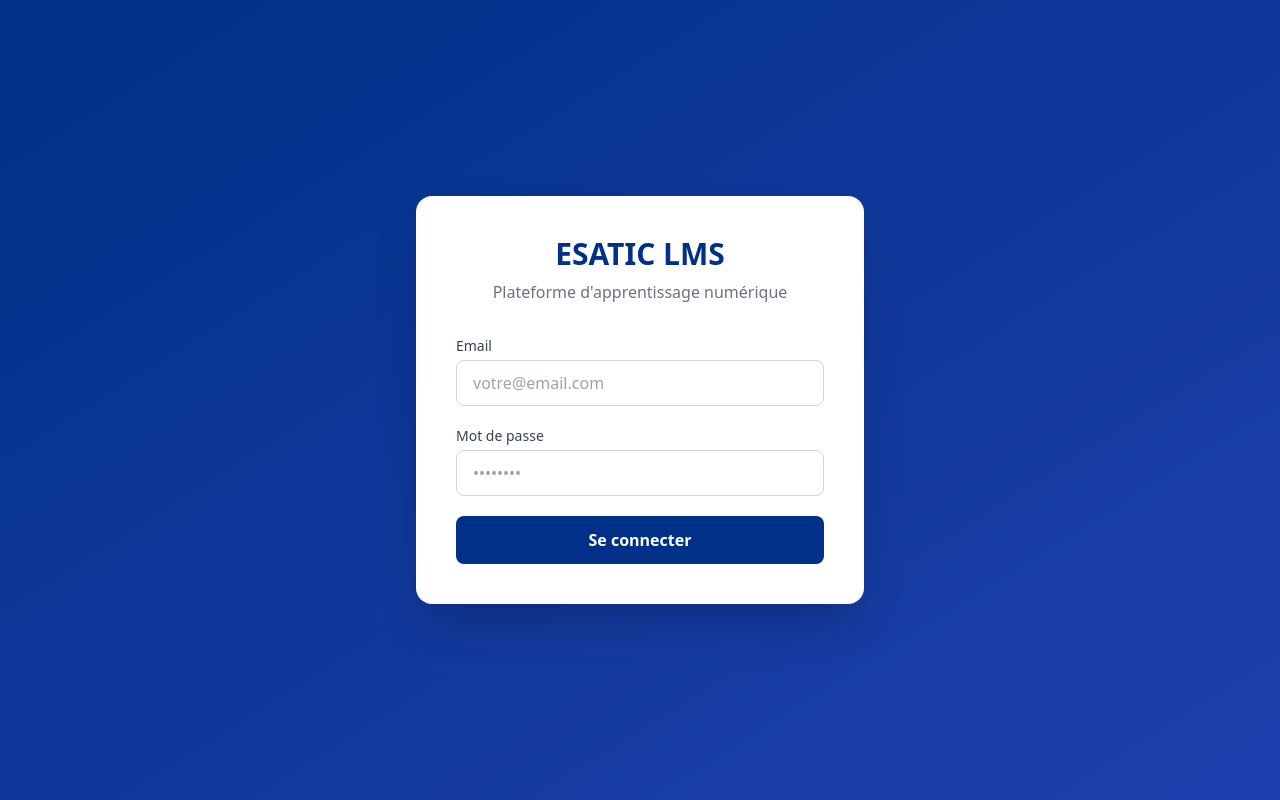
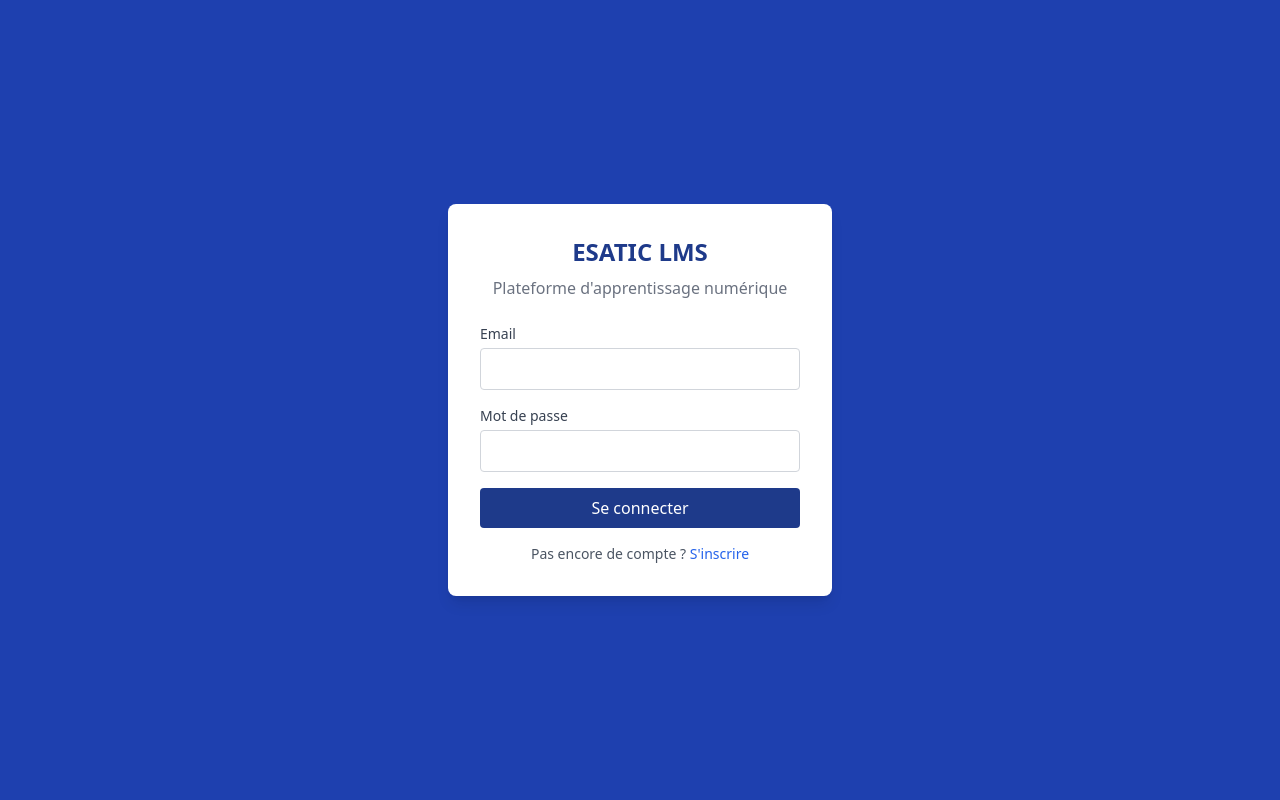
Before and after one commit to AynGhost099/esatic-lmsReal, a React (Vite) app in the folder frontend/: page /login in a window 1280 px wide. Built offline with nearby package versions, Linux system fonts and the light colour scheme.

Commit message:
Update LoginPage.tsx

```diff
--- a/frontend/src/pages/auth/LoginPage.tsx
+++ b/frontend/src/pages/auth/LoginPage.tsx
@@ -1,93 +1,103 @@
-import { useForm } from "react-hook-form";
-import { zodResolver } from "@hookform/resolvers/zod";
-import { z } from "zod";
-import { useNavigate } from "react-router-dom";
-import api from "@/services/api";
-import { useAuthStore } from "@/store/authStore";
-
-const schema = z.object({
-  email: z.string().email("Email invalide"),
-  password: z.string().min(1, "Mot de passe requis"),
-});
-
-type FormData = z.infer<typeof schema>;
+import { useState } from 'react';
+import { useNavigate, Link } from 'react-router-dom';
+import { useAuthStore } from '@/store/authStore';
 
 export default function LoginPage() {
+  const [email, setEmail] = useState('');
+  const [password, setPassword] = useState('');
+  const [error, setError] = useState('');
   const navigate = useNavigate();
-  const { setTokens, setUser } = useAuthStore();
-  const {
-    register,
-    handleSubmit,
-    setError,
-    formState: { errors, isSubmitting },
-  } = useForm<FormData>({ resolver: zodResolver(schema) });
+  const { setAuth } = useAuthStore();
 
-  const onSubmit = async (data: FormData) => {
+  const handleSubmit = async (e: React.FormEvent) => {
+    e.preventDefault();
+    setError('');
+
     try {
-      const { data: tokens } = await api.post("/auth/login/", data);
-      setTokens(tokens.access, tokens.refresh);
-      const { data: user } = await api.get("/auth/profile/");
-      setUser(user);
-      navigate("/dashboard");
-    } catch {
-      setError("root", { message: "Email ou mot de passe incorrect" });
+      const payload = { email, password };
+      console.log("Login envoi:", payload);
+
+      const apiUrl = import.meta.env.VITE_API_URL;
+      console.log("API URL:", apiUrl);
+
+      const response = await fetch(`${apiUrl}/auth/login/`, {
+        method: 'POST',
+        headers: { 'Content-Type': 'application/json' },
+        body: JSON.stringify(payload),
+      });
+
+      console.log("Login status:", response.status);
+
+      const data = await response.json();
+      console.log("Login réponse:", data);
+
+      if (response.ok) {
+        // Stocker le token et les infos utilisateur
+        setAuth(data.access || data.token, data.user || { email });
+        navigate('/dashboard');
+      } else {
+        // Affiche le vrai message d'erreur de l'API
+        const errorMsg = Object.entries(data)
+          .map(([key, val]) => `${key}: ${Array.isArray(val) ? val.join(', ') : val}`)
+          .join('\n');
+        setError(errorMsg || 'Email ou mot de passe incorrect');
+      }
+    } catch (err) {
+      console.error("Erreur fetch login:", err);
+      setError('Erreur de connexion au serveur');
     }
   };
 
   return (
-    <div className="min-h-screen flex items-center justify-center bg-gradient-to-br from-esatic-blue to-blue-800">
-      <div className="bg-white rounded-2xl shadow-2xl p-10 w-full max-w-md">
-        <div className="text-center mb-8">
-          <h1 className="text-3xl font-bold text-esatic-blue">ESATIC LMS</h1>
-          <p className="text-gray-500 mt-2">Plateforme d'apprentissage numérique</p>
-        </div>
+    <div className="min-h-screen bg-blue-800 flex items-center justify-center">
+      <div className="bg-white p-8 rounded-lg shadow-lg w-96">
+        <h2 className="text-2xl font-bold text-center text-blue-900 mb-2">ESATIC LMS</h2>
+        <p className="text-center text-gray-500 mb-6">Plateforme d'apprentissage numérique</p>
 
-        <form onSubmit={handleSubmit(onSubmit)} className="space-y-5">
+        {error && (
+          <div className="bg-red-100 border border-red-400 text-red-700 px-4 py-2 rounded mb-4 text-sm whitespace-pre-line">
+            {error}
+          </div>
+        )}
+
+        <form onSubmit={handleSubmit} className="space-y-4">
           <div>
             <label className="block text-sm font-medium text-gray-700 mb-1">Email</label>
             <input
-              {...register("email")}
               type="email"
-              className="w-full border border-gray-300 rounded-lg px-4 py-2.5 focus:outline-none focus:ring-2 focus:ring-blue-500"
-              placeholder="votre@email.com"
+              value={email}
+              onChange={(e) => setEmail(e.target.value)}
+              className="w-full p-2 border border-gray-300 rounded focus:outline-none focus:ring-2 focus:ring-blue-500"
+              required
             />
-            {errors.email && <p className="text-red-500 text-sm mt-1">{errors.email.message}</p>}
           </div>
 
           <div>
             <label className="block text-sm font-medium text-gray-700 mb-1">Mot de passe</label>
             <input
-              {...register("password")}
               type="password"
-              className="w-full border border-gray-300 rounded-lg px-4 py-2.5 focus:outline-none focus:ring-2 focus:ring-blue-500"
-              placeholder="••••••••"
+              value={password}
+              onChange={(e) => setPassword(e.target.value)}
+              className="w-full p-2 border border-gray-300 rounded focus:outline-none focus:ring-2 focus:ring-blue-500"
+              required
             />
-            {errors.password && <p className="text-red-500 text-sm mt-1">{errors.password.message}</p>}
           </div>
-
-          {errors.root && (
-            <div className="bg-red-50 border border-red-200 text-red-700 px-4 py-3 rounded-lg text-sm">
-              {errors.root.message}
-            </div>
-          )}
 
           <button
             type="submit"
-            disabled={isSubmitting}
-            className="w-full bg-esatic-blue text-white py-3 rounded-lg font-semibold hover:bg-blue-900 transition disabled:opacity-60"
+            className="w-full bg-blue-900 text-white p-2 rounded hover:bg-blue-800 transition-colors"
           >
-            {isSubmitting ? "Connexion..." : "Se connecter"}
+            Se connecter
           </button>
         </form>
+
+        <p className="mt-4 text-center text-sm text-gray-600">
+          Pas encore de compte ?{' '}
+          <Link to="/register" className="text-blue-600 hover:underline font-medium">
+            S'inscrire
+          </Link>
+        </p>
       </div>
     </div>
   );
 }
-
-// Dans Login.tsx, avant la fermeture du form ou du div principal :
-<p className="mt-4 text-center text-sm text-gray-600">
-  Pas encore de compte ?{' '}
-  <a href="/register" className="text-blue-600 hover:underline font-medium">
-    S'inscrire
-  </a>
-</p>
```
